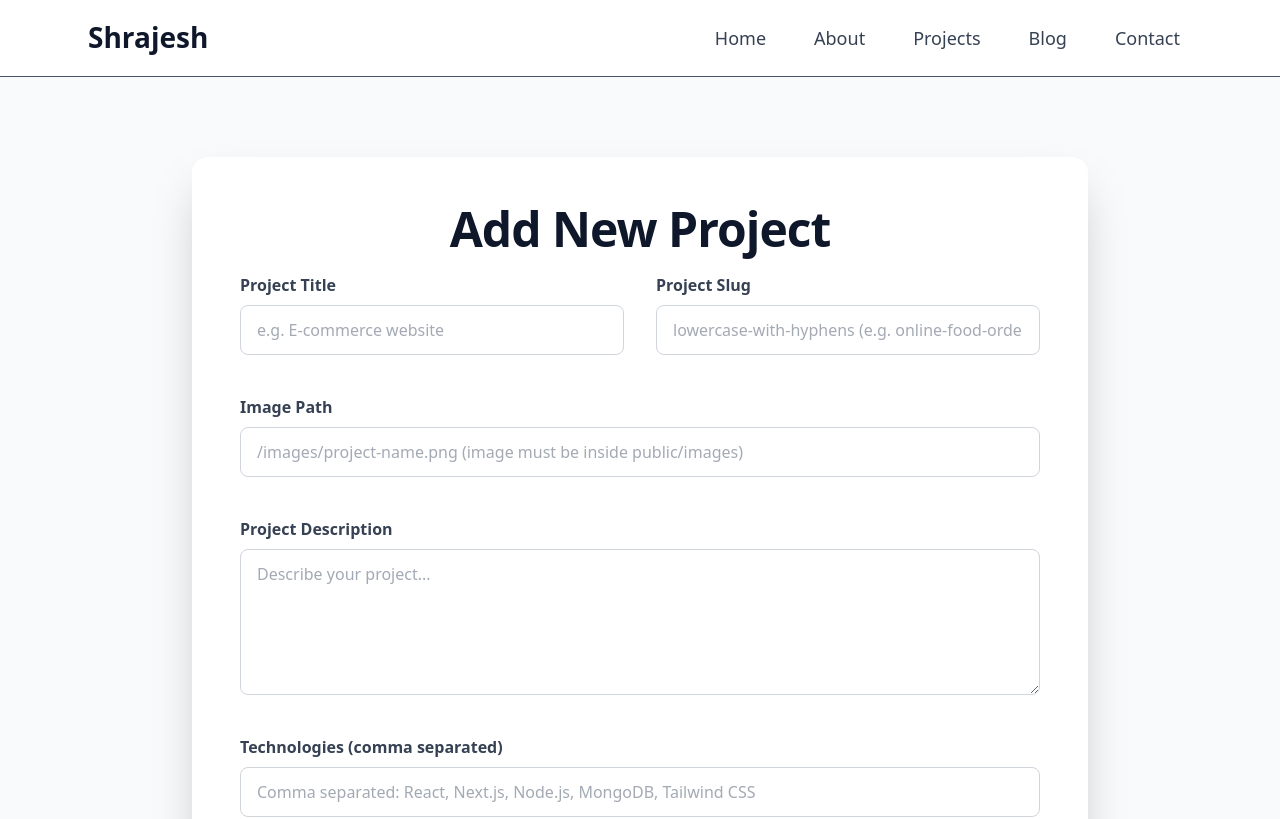
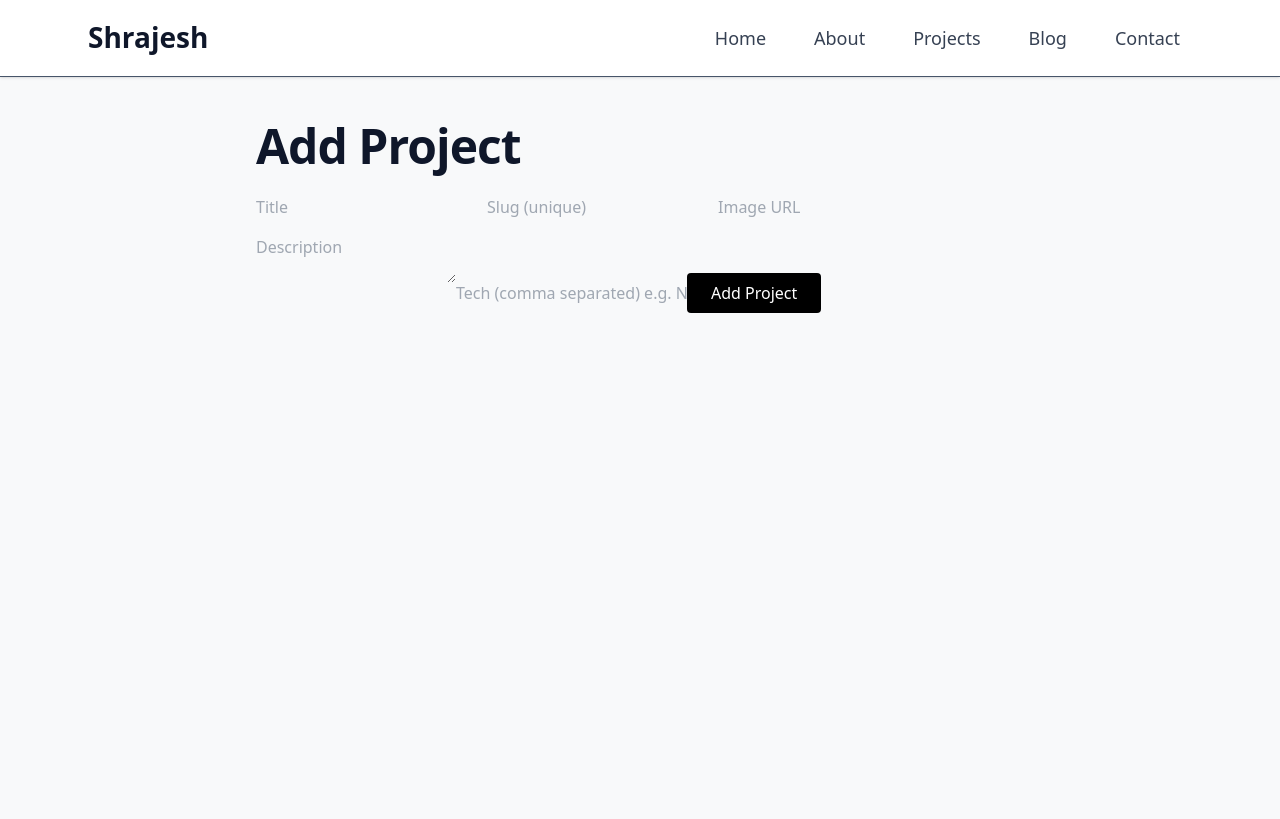
Before and after one commit to shrazesh/portfolio-website, a Next.js app: page /admin/add-project in a window 1280 px wide. Shown: the top 819 px of the page. Built offline with nearby package versions, Linux system fonts and the light colour scheme.

Commit message:
feat(db): migrate projects API from JSON storage to MongoDB with mongoose schema

```diff
--- a/app/admin/add-project/page.js
+++ b/app/admin/add-project/page.js
@@ -11,113 +11,67 @@ export default function AddProjectPage() {
     tech: "",
   });
 
-  const handleChange = (e) =>
+  const handleChange = (e) => {
     setForm({ ...form, [e.target.name]: e.target.value });
+  };
 
   const handleSubmit = async (e) => {
     e.preventDefault();
 
-    await fetch("/api/projects", {
+    const res = await fetch("/api/projects", {
       method: "POST",
+      headers: { "Content-Type": "application/json" },
       body: JSON.stringify({
         ...form,
-        tech: form.tech.split(",").map((t) => t.trim()),
+        tech: form.tech.split(",").map((t) => t.trim()), // ⭐ important
       }),
     });
 
-    alert("Project Added Successfully!");
+    const data = await res.json();
+    alert(data.message);
   };
 
   return (
-    <div className="min-h-screen bg-gray-50 py-20 px-6 flex justify-center">
-      <div className="w-full max-w-4xl bg-white rounded-2xl shadow-2xl p-12">
-        {/* Heading */}
-        <h1 className="text-5xl font-extrabold text-center text-gray-800 mb-14">
-          Add New Project
-        </h1>
+    <div className="max-w-3xl mx-auto py-10">
+      <h1 className="text-3xl font-bold mb-6">Add Project</h1>
 
-        <form onSubmit={handleSubmit} className="space-y-10">
-          {/* Row 1 */}
-          <div className="grid md:grid-cols-2 gap-8">
-            <div className="flex flex-col gap-2">
-              <label className="font-semibold text-gray-700">
-                Project Title
-              </label>
+      <form onSubmit={handleSubmit} className="space-y-4">
         <input
           name="title"
+          placeholder="Title"
           onChange={handleChange}
-                className="input-style"
-                placeholder="e.g. E-commerce website"
-                required
+          className="input"
         />
-            </div>
-
-            <div className="flex flex-col gap-2">
-              <label className="font-semibold text-gray-700">
-                Project Slug
-              </label>
         <input
           name="slug"
+          placeholder="Slug (unique)"
           onChange={handleChange}
-                className="input-style"
-                placeholder="lowercase-with-hyphens (e.g. online-food-ordering)"
-                required
+          className="input"
         />
-            </div>
-          </div>
-
-          {/* Row 2 */}
-          <div className="flex flex-col gap-2">
-            <label className="font-semibold text-gray-700">Image Path</label>
         <input
           name="image"
+          placeholder="Image URL"
           onChange={handleChange}
-              className="input-style"
-              placeholder="/images/project-name.png (image must be inside public/images)"
-              required
+          className="input"
         />
-          </div>
-
-          {/* Row 3 */}
-          <div className="flex flex-col gap-2">
-            <label className="font-semibold text-gray-700">
-              Project Description
-            </label>
         <textarea
           name="description"
+          placeholder="Description"
           onChange={handleChange}
-              rows="5"
-              className="input-style"
-              placeholder="Describe your project..."
-              required
+          className="input"
         />
-          </div>
 
-          {/* Row 4 */}
-          <div className="flex flex-col gap-2">
-            <label className="font-semibold text-gray-700">
-              Technologies (comma separated)
-            </label>
         <input
           name="tech"
+          placeholder="Tech (comma separated) e.g. Next.js, MongoDB"
           onChange={handleChange}
-              className="input-style"
-              placeholder="Comma separated: React, Next.js, Node.js, MongoDB, Tailwind CSS"
-              required
+          className="input"
         />
-          </div>
 
-          {/* Button */}
-          <div className="pt-6">
-            <button
-              type="submit"
-              className="w-full bg-indigo-600 hover:bg-indigo-700 text-white text-lg font-semibold py-4 rounded-xl transition-all duration-300 shadow-md hover:shadow-lg"
-            >
+        <button className="bg-black text-white px-6 py-2 rounded">
           Add Project
         </button>
-          </div>
       </form>
-      </div>
     </div>
   );
 }
--- a/app/api/projects/route.js
+++ b/app/api/projects/route.js
@@ -1,22 +1,35 @@
-import { readFile, writeFile } from "fs/promises";
-import path from "path";
-
-const filePath = path.join(process.cwd(), "data", "projects.json");
+import { connectDB } from "@/lib/mongodb";
+import Project from "@/models/Project";
 
 // GET all projects
 export async function GET() {
-  const data = await readFile(filePath, "utf-8");
-  return Response.json(JSON.parse(data));
+  try {
+    await connectDB();
+
+    const projects = await Project.find({}).lean();
+
+    return Response.json(projects);
+  } catch (error) {
+    console.error("GET Projects Error:", error);
+    return Response.json(
+      { error: "Failed to fetch projects" },
+      { status: 500 },
+    );
+  }
 }
 
 // ADD new project
 export async function POST(req) {
-  const newProject = await req.json();
+  try {
+    await connectDB();
 
-  const data = JSON.parse(await readFile(filePath, "utf-8"));
-  data.push(newProject);
+    const body = await req.json();
 
-  await writeFile(filePath, JSON.stringify(data, null, 2));
+    await Project.create(body);
 
-  return Response.json({ message: "Project added" });
+    return Response.json({ message: "Project added to MongoDB ✅" });
+  } catch (error) {
+    console.error("POST Project Error:", error);
+    return Response.json({ error: "Failed to add project" }, { status: 500 });
+  }
 }
--- a/app/projects/page.js
+++ b/app/projects/page.js
@@ -6,6 +6,12 @@ async function getProjects() {
   const res = await fetch("http://localhost:3000/api/projects", {
     cache: "no-store",
   });
+
+  if (!res.ok) {
+    console.error("Failed to fetch projects");
+    return [];
+  }
+
   return res.json();
 }
 
--- a/data/projects.json
+++ /dev/null
@@ -1,34 +0,0 @@
-[
-  {
-    "slug": "online-food-ordering",
-    "title": "Online Food Ordering System",
-    "description": "A full-stack web app with multiple restaurants.",
-    "image": "/images/food.jpg",
-    "tech": [
-      "Next.js",
-      "Node.js",
-      "MongoDB"
-    ],
-    "github": "https://github.com/yourrepo"
-  },
-  {
-    "slug": "portfolio",
-    "title": "Developer Portfolio",
-    "description": "Personal portfolio built with Next.js.",
-    "image": "/images/portfolio.jpg",
-    "tech": [
-      "Next.js",
-      "Tailwind"
-    ],
-    "github": "https://github.com/yourrepo"
-  },
-  {
-    "title": "calorie tracker system",
-    "slug": "calorie-tracker",
-    "description": "this is a project of csit",
-    "image": "/images/portfolio.jpg",
-    "tech": [
-      "MERN"
-    ]
-  }
-]
--- /dev/null
+++ b/models/Project.js
@@ -0,0 +1,13 @@
+import mongoose from "mongoose";
+
+const ProjectSchema = new mongoose.Schema({
+  title: String,
+  slug: String,
+  image: String,
+  description: String,
+  tech: [String],
+});
+
+// ✅ VERY IMPORTANT LINE (prevents model overwrite in Next.js)
+export default mongoose.models.Project ||
+  mongoose.model("Project", ProjectSchema);
```
Lines whose indentation alone changed are shown as unchanged.
